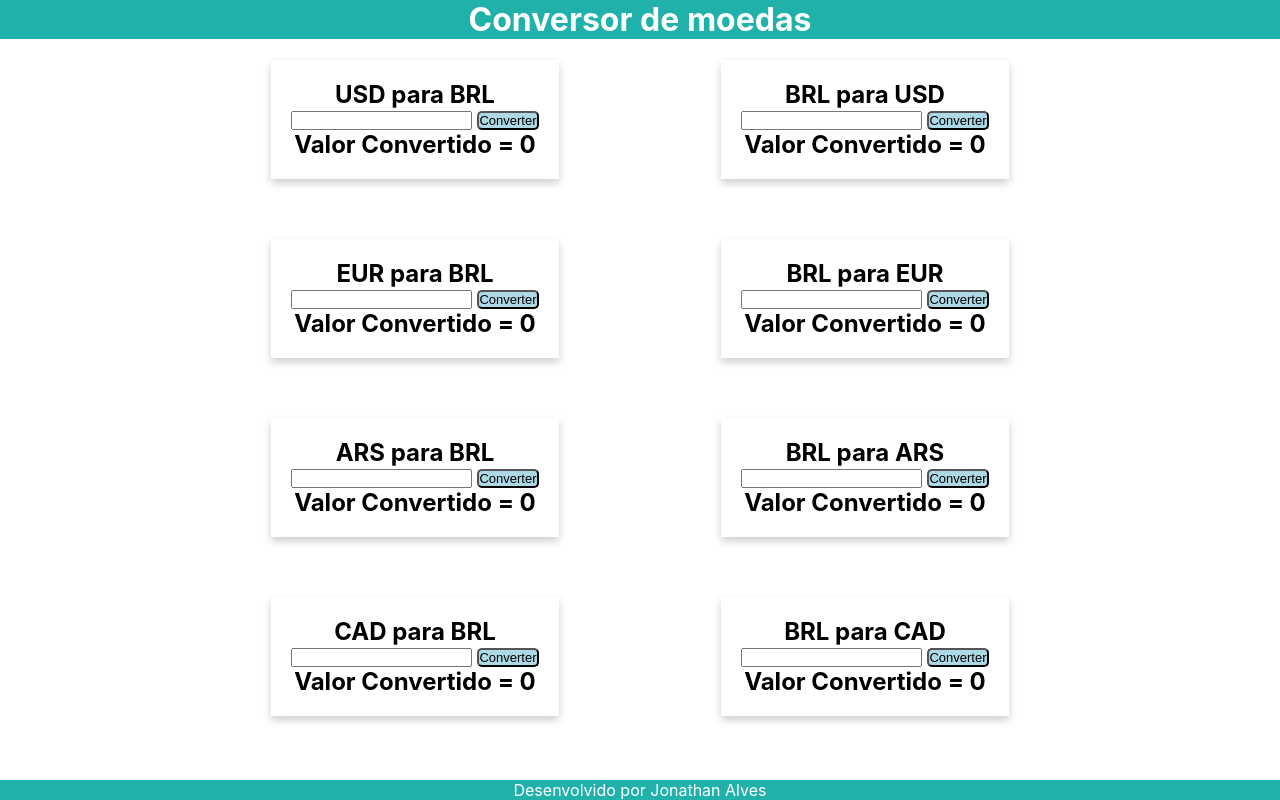
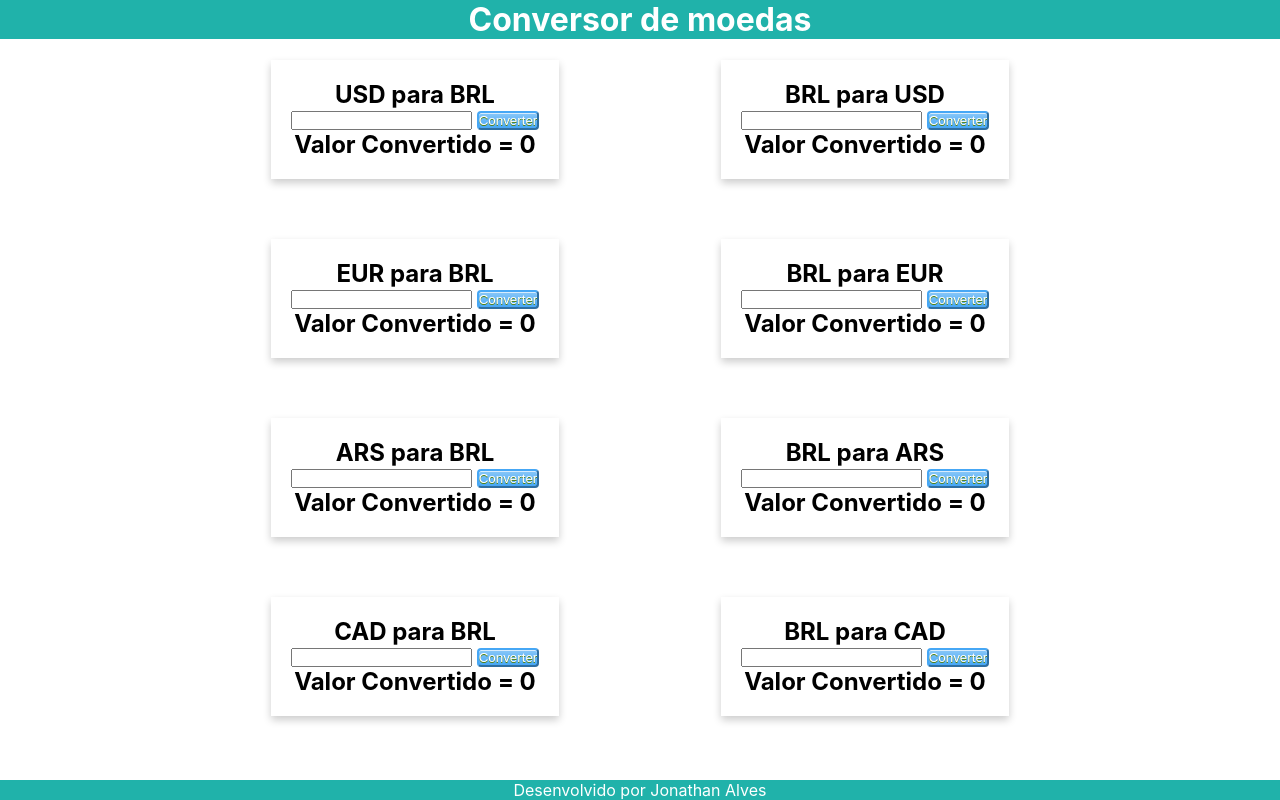
Before and after one commit to jonny4lves/conversor, a React (Create React App) app: page / in a window 1280 px wide. Built offline with nearby package versions, Linux system fonts and the light colour scheme.

Commit message:
troca do input pra number

```diff
--- a/src/components/conversor.css
+++ b/src/components/conversor.css
@@ -5,10 +5,13 @@
 }
 
 button{
+    border-color:#46a7f5;
+    background:linear-gradient(to bottom, #86c6f8 5%, #46a7f5 100%);
+    box-shadow:inset 0px 1px 0px 0px #d7ecfd;
+    color:#fff;
+    text-shadow:0px 1px 0px #528009;
+    border-radius:4px;
     margin-left: 5px;
-    border-radius: 5px;
-    font-size: small;
-    background-color: lightblue;
 }
 
 h2{
--- a/src/components/conversor.js
+++ b/src/components/conversor.js
@@ -34,7 +34,7 @@ export default class Conversor extends Component{
         return(
             <div className = "conversor">
                 <h2>{this.props.moedaA} para {this.props.moedaB}</h2>
-                <input type = "text" onChange = {(event)=>{
+                <input type = "number" onChange = {(event)=>{
                     this.setState({moedaA_valor:event.target.value})
                 }}></input>
                 <button type="button" onClick = {this.converter}>Converter</button>
```
Also changed, not shown: 1 other file (tests, documents, lock files or other folders).
